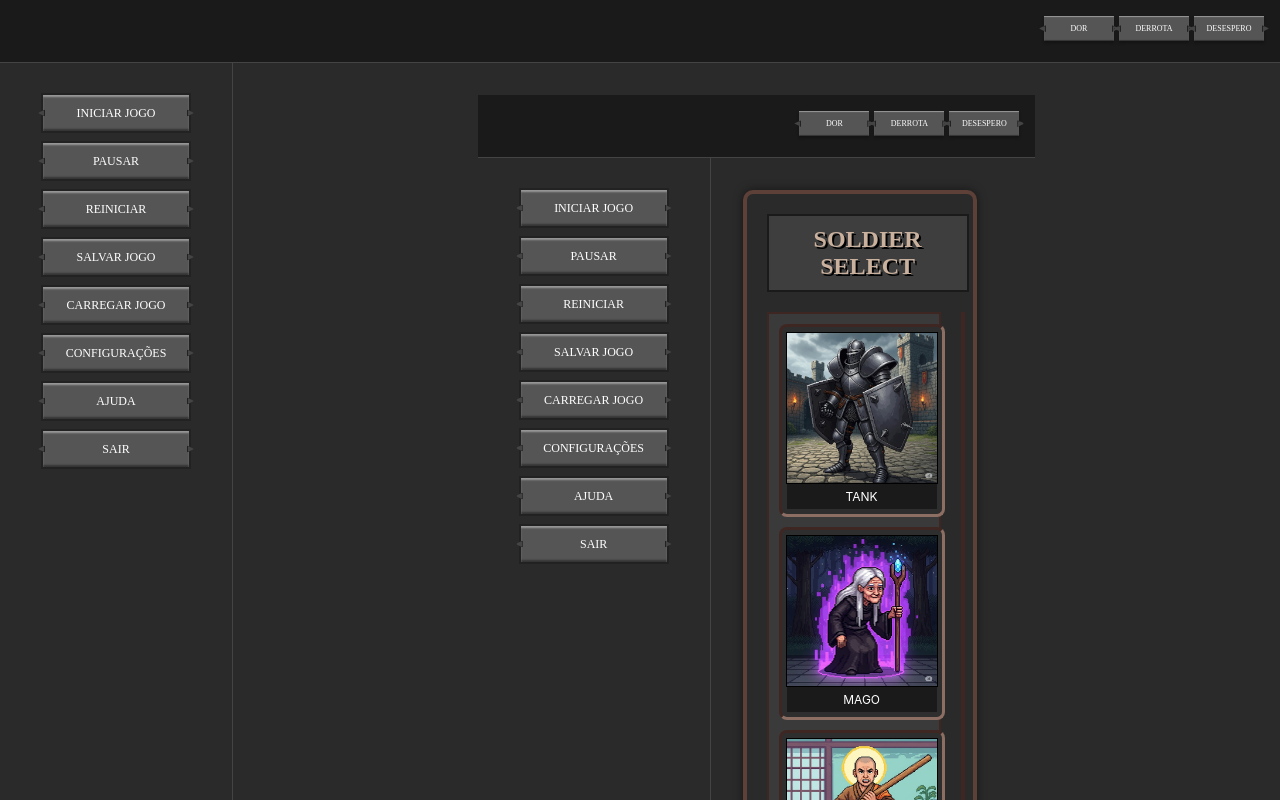
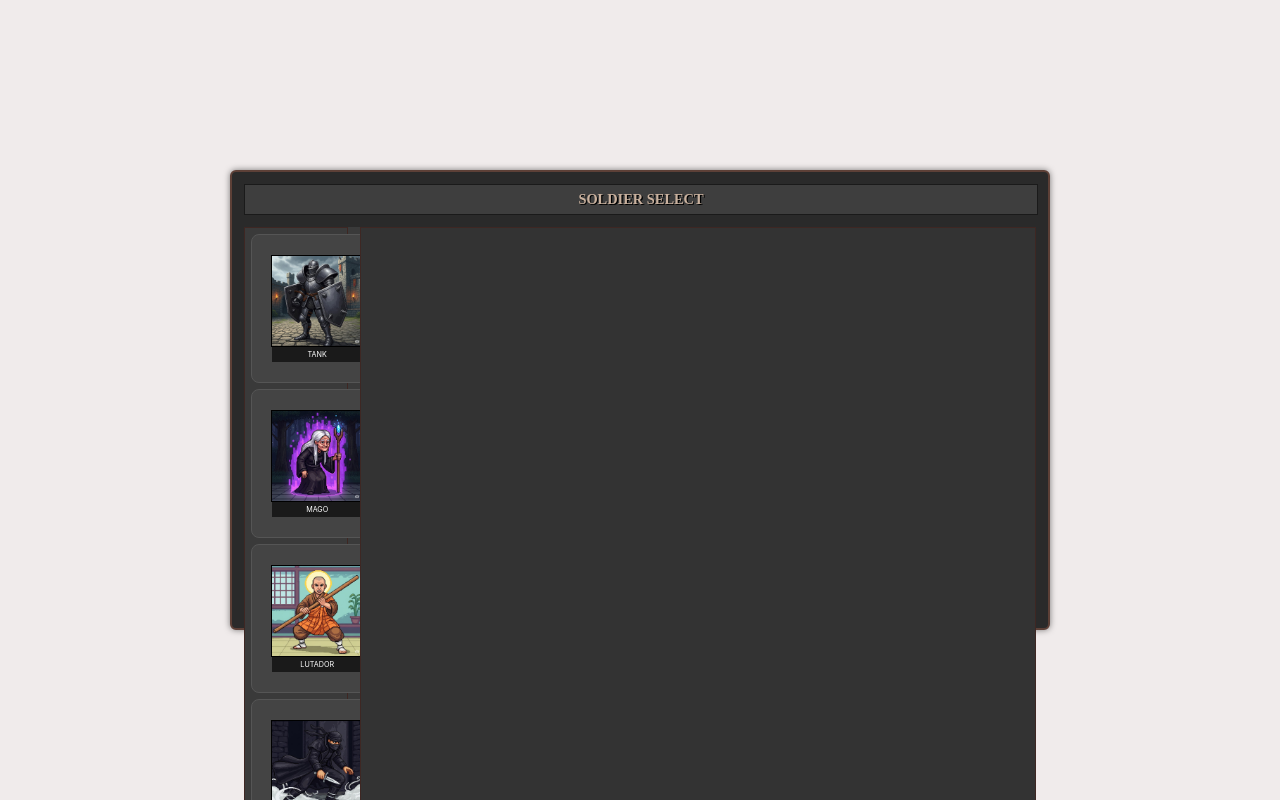
Before and after one commit to Projeto-RPG-Educativo/frontEnd, a React (Vite) app in the folder meu-rpg-mvp/: page / in a window 1280 px wide. Shown: the top 800 px of the page. Built offline with nearby package versions, Linux system fonts and the light colour scheme.

Commit message:
adicao de uma nova pagina

```diff
--- a/meu-rpg-mvp/src/components/Layout/Layout.css
+++ b/meu-rpg-mvp/src/components/Layout/Layout.css
@@ -4,6 +4,9 @@
   flex-direction: column;
   background-color: #222;
   color: #fff;
+  width: 100vw;
+  height: 100vh;
+
 }
 
 .layout-header{
@@ -33,23 +36,24 @@
 
 .layout-sidebar {
   background-color: #2a2a2a;
-  width: 200px;
+  width: 150px;
   padding: 1rem;
   border-right: 1px solid #444;
 }
 
 .layout-main {
   flex-grow: 6;
-  padding: 2rem;
   display: flex;
   flex-direction: column;
   align-items: center;
   justify-content: center;
+  background-color: #f0ebeb;
 
 }
 
 .game-container {
   min-height: 100vh;
+
 }
 /* Estilos para as telas do jogo, pode ser movido para arquivos de CSS específicos */
 .class-selection-screen {
@@ -117,3 +121,30 @@
 .game-over-box {
   text-align: center;
 }
+
+/* A div que contém o jogo (neste caso, o seu layout-main) */
+.layout-main {
+    width: 100%;
+    height: 100%;
+    /* Outros estilos... */
+}
+
+/* Aplica a proporção e o tamanho máximo */
+.layout-container:-webkit-full-screen {
+  width: 100vw;
+  height: 100vh;
+  margin: 0;
+  padding: 0;
+  display: flex;
+  justify-content: center;
+  align-items: center;
+  background-color: #000;
+}
+
+.layout-main:-webkit-full-screen {
+    max-width: 1366px;
+    max-height: 768px;
+    aspect-ratio: 1366 / 768;
+    object-fit: contain;
+}
+/* Adicione os outros prefixos de navegador (-moz-full-screen, -ms-fullscreen) */
--- a/meu-rpg-mvp/src/components/Layout/Layout.tsx
+++ b/meu-rpg-mvp/src/components/Layout/Layout.tsx
@@ -14,14 +14,24 @@ export default function Layout({ children }: LayoutProps) {
 
   return (
     <div className="layout-container">
-      <header className="layout-header">
+
+      <div className="layout-content-wrapper">
+
+       {/*
+        <header className="layout-header">
         <ButtonsHeader/>
       </header>
 
-      <div className="layout-content-wrapper">
-        <aside className="layout-sidebar">
+       <aside className="layout-sidebar">
           <ButtonsMain/>
         </aside>
+
+         <footer className="layout-footer">
+        <p>© 2025 Joguinho dos Cria . Todos os direitos reservados.</p>
+      </footer>
+       */
+      }
+
 
         {/* Adiciona a referência 'ref={mainRef}' aqui */}
         <main className="layout-main" ref={mainRef}>
@@ -29,10 +39,7 @@ export default function Layout({ children }: LayoutProps) {
         </main>
       </div>
 
-      <footer className="layout-footer">
-        <p>© 2025 Joguinho dos Cria . Todos os direitos reservados.</p>
-        {/* Outras informações como versão do jogo, créditos, etc. */}
-      </footer>
+
     </div>
   );
 };
--- a/meu-rpg-mvp/src/components/Styles/ClassSelectionScreen.css
+++ b/meu-rpg-mvp/src/components/Styles/ClassSelectionScreen.css
@@ -1,87 +1,57 @@
-class-selection-screen {
-  /* Alinha o texto ao centro */
-  text-align: center;
-  /* Garante o posicionamento relativo para elementos filhos */
-  position: relative;
-  /* Use um fundo escuro que se assemelha ao do Metal Slug */
-  background-color: #222;
-  /* Garante que o contêiner ocupe toda a altura da tela */
-  min-height: 100vh;
-  /* Usa flexbox para centralizar o conteúdo vertical e horizontalmente */
-  display: flex;
-  justify-content: center;
-  align-items: center;
-}
-
 /* Contêiner de fundo para a tela de seleção */
 .select-container-bg {
-  /* Remove a largura máxima para permitir que o contêiner se expanda */
-  width: 90%; /* Define uma largura para o contêiner principal */
-  max-width: 1000px; /* Largura máxima para telas maiores */
-  /* Adiciona padding para o conteúdo não ficar colado nas bordas */
-  padding: 20px;
-  /* Adiciona uma borda grossa para o efeito de arcade */
-  border: 4px solid #5d4037;
-  /* Arredonda os cantos */
-  border-radius: 10px;
-  /* Adiciona uma sombra para profundidade */
-  box-shadow: 0 0 10px rgba(0, 0, 0, 0.5);
-  /* Usa display grid para um layout mais rígido */
+  width: 819.6px; /* 1366 * 0.6 */
+  height: 460.8px; /* 768 * 0.6 */
+  padding: 12px; /* 20 * 0.6 */
+  border: 2.4px solid #5d4037; /* 4 * 0.6 */
+  border-radius: 6px; /* 10 * 0.6 */
+  box-shadow: 0 0 6px rgba(0, 0, 0, 0.5); /* 10 * 0.6 */
   display: grid;
   grid-template-rows: auto 1fr;
-  gap: 20px;
-  /* Fundo com textura, se disponível */
+  gap: 12px; /* 20 * 0.6 */
   background-color: #2a2a2a;
   box-sizing: border-box;
+  flex-grow: 1;
 }
 
 /* Wrapper para o título principal da tela */
 .selection-title-wrapper {
-  /* Largura total */
   width: 100%;
-  /* Cor de fundo para o título */
   background: #3e3e3e;
-  /* Borda escura para emoldurar o título */
-  border: 2px solid #1a1a1a;
-  /* Padding */
-  padding: 10px 0;
-  /* Alinha o texto ao centro */
+  border: 1.2px solid #1a1a1a; /* 2 * 0.6 */
+  padding: 6px 0; /* 10 * 0.6 */
   text-align: center;
   grid-column: 1 / 3;
 }
 
 /* Título principal */
 .selection-title {
-  /* Cor do texto */
   color: #c9b19e;
-  /* Use uma fonte que imite o estilo de pixel art, ou adicione uma fonte personalizada */
   font-family: 'Press Start 2P', cursive;
-  /* Tamanho da fonte */
-  font-size: 24px;
-  /* Adiciona uma sombra de texto para o efeito visual */
-  text-shadow: 2px 2px #000;
-  /* Remova as margens padrão do h1 */
+  font-size: 14.4px; /* 24 * 0.6 */
+  text-shadow: 1.2px 1.2px #000; /* 2 * 0.6 */
   margin: 0;
 }
 
 /* Container principal com a barra lateral e a área de visualização */
 .main-content-wrapper {
   display: flex;
-  gap: 20px;
-  /* Garante que ocupe todo o espaço disponível */
+  gap: 12px; /* 20 * 0.6 */
   flex-grow: 1;
   grid-column: 1 / 3;
+  background-color: #3a3a3a;
 }
 
 /* Barra lateral de seleção de classe */
 .class-sidebar {
   display: flex;
-  flex-direction: column; /* Organiza os cartões em uma coluna */
-  gap: 10px;
-  padding: 10px;
-  border: 2px solid #3e2723;
+  flex-direction: column;
+  gap: 6px; /* 10 * 0.6 */
+  padding: 6px; /* 10 * 0.6 */
+  border: 1.2px solid #3e2723; /* 2 * 0.6 */
   background-color: #3a3a3a;
-  width: 150px;
+  width: 90px; /* 150 * 0.6 */
+  flex-shrink: 0;
 }
 
 /* Estilos para cada cartão de classe */
@@ -90,12 +60,12 @@ class-selection-screen {
   flex-direction: column;
   align-items: center;
   text-align: center;
-  border: 3px solid #5d4037;
+  border: 1.8px solid #5d4037; /* 3 * 0.6 */
   border-right-color: #8d6e63;
   border-bottom-color: #8d6e63;
   border-top-color: #3e2723;
   border-left-color: #3e2723;
-  padding: 5px;
+  padding: 3px; /* 5 * 0.6 */
   background-color: #2e2e2e;
   cursor: pointer;
   transition: transform 0.2s, box-shadow 0.2s;
@@ -106,14 +76,14 @@ class-selection-screen {
 /* Efeito de hover e seleção nos cartões */
 .class-card:hover,
 .class-card.selected {
-  box-shadow: 0 0 10px #ffcc00;
+  box-shadow: 0 0 6px #ffcc00; /* 10 * 0.6 */
   border-color: #ffcc00;
 }
 
 /* Contêiner da imagem do personagem */
 .class-image-container {
   width: 100%;
-  border: 1px solid #000;
+  border: 0.6px solid #000; /* 1 * 0.6 */
   overflow: hidden;
 }
 
@@ -127,10 +97,10 @@ class-selection-screen {
 /* Tag de nome da classe */
 .class-name-tag {
   background-color: #1a1a1a;
-  padding: 5px 0;
+  padding: 3px 0; /* 5 * 0.6 */
   width: 100%;
   color: #fff;
-  font-size: 12px;
+  font-size: 7.2px; /* 12 * 0.6 */
   text-transform: uppercase;
   margin-top: auto;
 }
@@ -141,7 +111,7 @@ class-selection-screen {
   display: flex;
   justify-content: center;
   align-items: center;
-  border: 2px solid #3e2723;
+  border: 1.2px solid #3e2723; /* 2 * 0.6 */
   background-color: #333;
 }
 
@@ -150,30 +120,30 @@ class-selection-screen {
   display: flex;
   flex-direction: column;
   background-color: #2a2a2a;
-  padding: 20px;
-  border-radius: 10px;
-  border: 3px solid #5d4037;
+  padding: 12px; /* 20 * 0.6 */
+  border-radius: 6px; /* 10 * 0.6 */
+  border: 1.8px solid #5d4037; /* 3 * 0.6 */
   width: 100%;
-  max-width: 600px; /* Aumentei a largura máxima */
-  box-shadow: 0 4px 8px rgba(0, 0, 0, 0.4);
-  gap: 20px;
+  max-width: 360px; /* 600 * 0.6 */
+  box-shadow: 0 2.4px 4.8px rgba(0, 0, 0, 0.4); /* 4 * 0.6 e 8 * 0.6 */
+  gap: 12px; /* 20 * 0.6 */
 }
 
 /* Contêiner para imagem e status, lado a lado */
 .character-details-header {
   display: flex;
   align-items: flex-start;
-  gap: 20px;
+  gap: 12px; /* 20 * 0.6 */
   width: 100%;
 }
 
 /* Imagem do personagem selecionado */
 .selected-image {
-  width: 180px; /* Aumentei a largura da imagem */
+  width: 108px; /* 180 * 0.6 */
   height: auto;
   object-fit: contain;
-  border: 2px solid #5d4037;
-  align-self: flex-start; /* Alinha a imagem no topo da flexbox */
+  border: 1.2px solid #5d4037; /* 2 * 0.6 */
+  align-self: flex-start;
 }
 
 /* Contêiner para os status e habilidades */
@@ -189,7 +159,7 @@ class-selection-screen {
   text-align: left;
   display: flex;
   flex-direction: column;
-  gap: 5px;
+  gap: 3px; /* 5 * 0.6 */
 }
 
 .selected-character-stats h3 {
@@ -199,37 +169,12 @@ class-selection-screen {
 /* Estilos para as skills */
 .character-skills {
   text-align: left;
-  margin-top: 20px;
-  border-top: 1px solid #555;
-  padding-top: 15px;
+  margin-top: 12px; /* 20 * 0.6 */
+  border-top: 0.6px solid #555; /* 1 * 0.6 */
+  padding-top: 9px; /* 15 * 0.6 */
 }
 
 .character-skills h4 {
-  margin: 0 0 5px 0;
-  font-size: 1.2rem;
+  margin: 0 0 3px 0; /* 5 * 0.6 */
+  font-size: 0.72rem; /* 1.2 * 0.6 */
 }
-
-.character-skills p {
-  margin: 0;
-  font-size: 0.9rem;
-}
-
-/* Botões de confirmação e cancelamento */
-.details-buttons {
-  display: flex;
-  justify-content: flex-end;
-  gap: 10px;
-  width: 100%;
-  margin-top: 20px;
-}
-
-.confirm-button,
-.cancel-button {
-  padding: 10px 20px;
-  background-color: #c9b19e;
-  color: #3e2723;
-  border: 2px solid #3e2723;
-  font-family: 'Press Start 2P', cursive;
-  font-size: 12px;
-  cursor: pointer;
-}
--- a/meu-rpg-mvp/src/components/pages/ClassSelectionScreen.tsx
+++ b/meu-rpg-mvp/src/components/pages/ClassSelectionScreen.tsx
@@ -1,16 +1,17 @@
 import React, { useState } from 'react';
 import { type ClassName, classDefinitions } from '../../GameDataBank';
-import Layout from '../Layout/Layout';
 import '../Styles/ClassSelectionScreen.css';
+
+type SelectedClass = typeof classDefinitions[keyof typeof classDefinitions];
 
 interface ClassSelectionScreenProps {
   onSelectClass: (className: ClassName) => void;
 }
 
 const ClassSelectionScreen: React.FC<ClassSelectionScreenProps> = ({ onSelectClass }) => {
-  const [selectedClass, setSelectedClass] = useState<typeof classDefinitions['Tank'] | null>(null);
+  const [selectedClass, setSelectedClass] = useState<SelectedClass | null>(null);
 
-  const handleClassClick = (cls: typeof classDefinitions['Tank']) => {
+  const handleClassClick = (cls: SelectedClass) => {
     setSelectedClass(cls);
   };
 
@@ -25,8 +26,6 @@ const ClassSelectionScreen: React.FC<ClassSelectionScreenProps> = ({ onSelectCla
   };
 
   return (
-    <Layout>
-      <div className="class-selection-screen">
     <div className="select-container-bg">
       <div className="selection-title-wrapper">
         <h1 className="selection-title">SOLDIER SELECT</h1>
@@ -38,7 +37,7 @@ const ClassSelectionScreen: React.FC<ClassSelectionScreenProps> = ({ onSelectCla
             <div
               key={cls.name}
               className={`class-card ${selectedClass?.name === cls.name ? 'selected' : ''}`}
-                onClick={() => handleClassClick(cls as typeof classDefinitions['Tank'])}
+              onClick={() => handleClassClick(cls)}
             >
               <div className="class-image-container">
                 <img src={cls.image} alt={cls.name} className="class-image" />
@@ -49,31 +48,35 @@ const ClassSelectionScreen: React.FC<ClassSelectionScreenProps> = ({ onSelectCla
             </div>
           ))}
         </div>
-
         {/* Área de visualização do personagem */}
         <div className="character-display-area">
           {selectedClass && (
             <div className="selected-character-card">
+              {/* Contêiner para imagem e status, lado a lado */}
+              <div className="character-details-header">
                 <img src={selectedClass.image} alt={selectedClass.name} className="selected-image" />
-                <div className="details-info">
+                <div className="character-stats-and-skills">
+                  <div className="selected-character-stats">
                     <h3>{selectedClass.name}</h3>
                     <p>{selectedClass.description}</p>
-                  <div className="stats-list">
                     <p><strong>HP:</strong> {selectedClass.stats.hp}</p>
                     <p><strong>Dano:</strong> {selectedClass.stats.damage}</p>
+                  </div>
+                  <div className="character-skills">
+                    <h4>Habilidade Especial:</h4>
+                    <p>{selectedClass.ability}</p>
+                  </div>
+                </div>
               </div>
               <div className="details-buttons">
                 <button onClick={handleConfirmSelection} className="confirm-button">Confirmar</button>
                 <button onClick={handleCancelSelection} className="cancel-button">Cancelar</button>
               </div>
             </div>
-              </div>
           )}
         </div>
       </div>
     </div>
-      </div>
-    </Layout>
   );
 };
 
```
Also changed, not shown: meu-rpg-mvp/src/components/Styles/MainMenu.css (added, +70 -0 lines), meu-rpg-mvp/src/components/pages/MainMenu.tsx (added, +29 -0 lines). Lines whose indentation alone changed are shown as unchanged.
